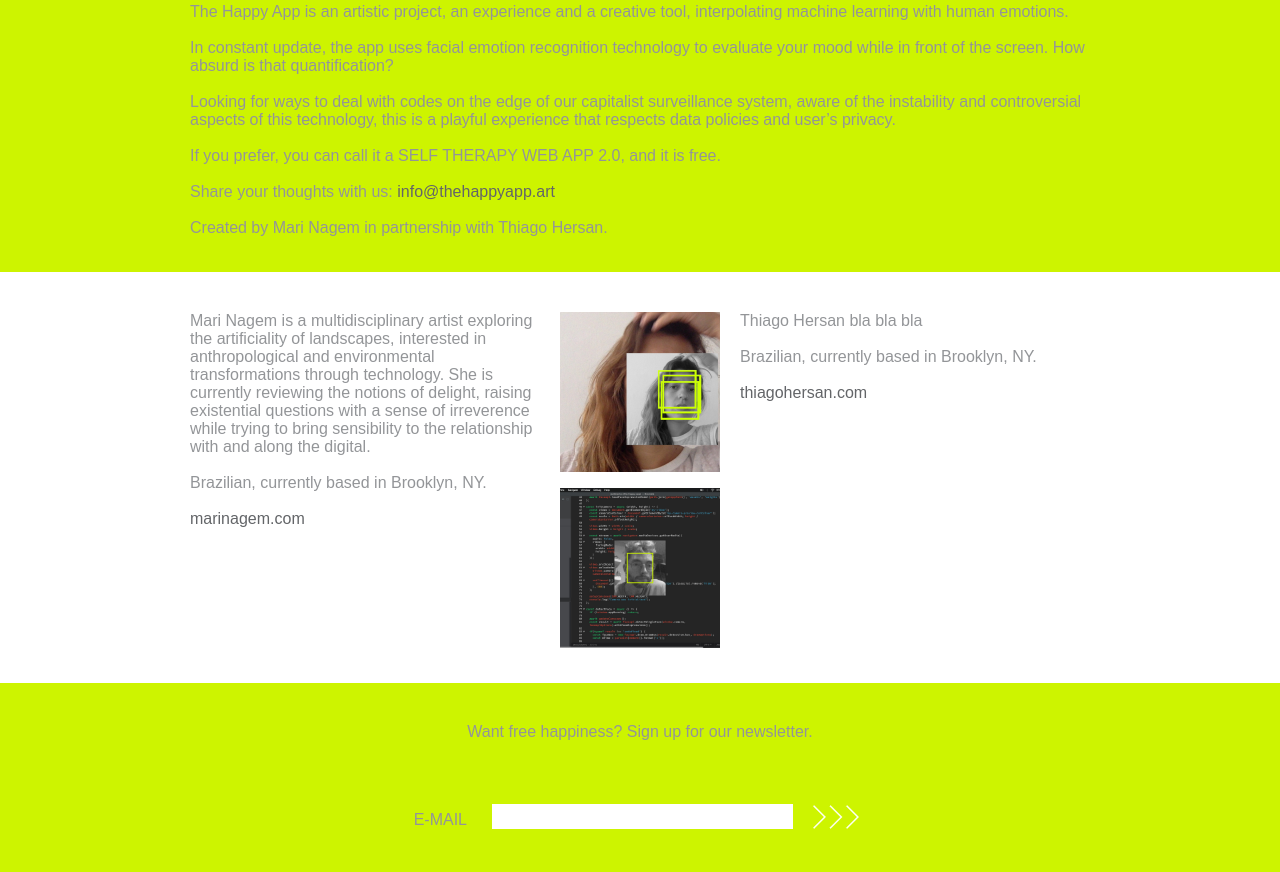
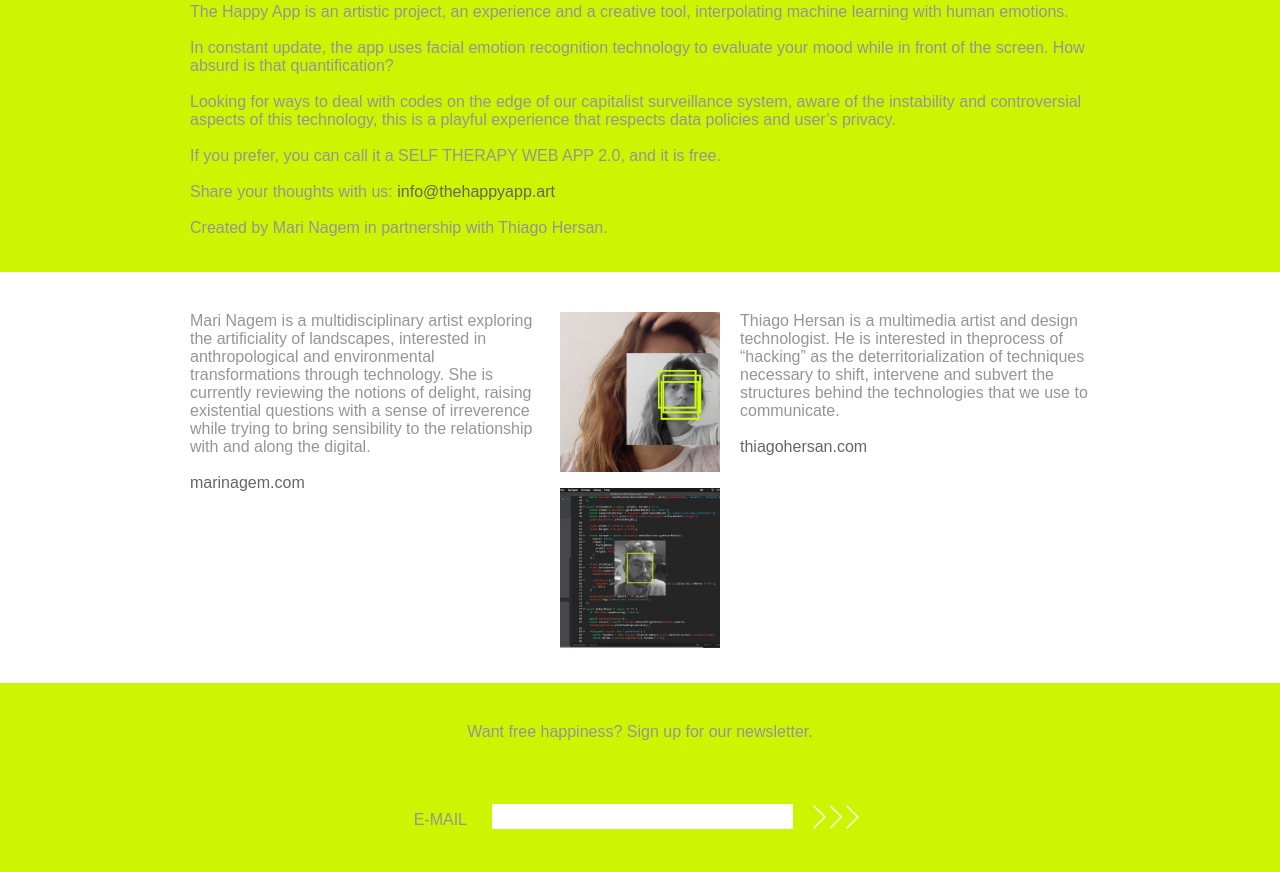
Before and after one commit to the-happy-team/the-happy-page-2021, a plain HTML site: page index.html in a window 1280 px wide. Shown: the part 1197-2069 px from the top of the page. Drawn offline with Linux system fonts and the light colour scheme; a script that the page names is missing; a web font is replaced by a local one.

Commit message:
add/adjust bios

```diff
--- a/index.html
+++ b/index.html
@@ -83,8 +83,6 @@
         <div class="bio-column">
           Mari Nagem is a multidisciplinary artist exploring the artificiality of landscapes, interested in anthropological and environmental transformations through technology. She is currently reviewing the notions of delight, raising existential questions with a sense of irreverence while trying to bring sensibility to the relationship with and along the digital.
           <br><br>
-          Brazilian, currently based in Brooklyn, NY.
-          <br><br>
           <a href="https://marinagem.com" target="_blank">marinagem.com</a>
         </div>
         <div class="bio-column images">
@@ -92,9 +90,7 @@
           <div class="bio-image tgh"></div>
         </div>
         <div class="bio-column">
-          Thiago Hersan bla bla bla
-          <br><br>
-          Brazilian, currently based in Brooklyn, NY.
+          Thiago Hersan is a multimedia artist and design technologist. He is interested in theprocess of “hacking” as the deterritorialization of techniques necessary to shift, intervene and subvert the structures behind the technologies that we use to communicate.
           <br><br>
           <a href="https://thiagohersan.com" target="_blank">thiagohersan.com</a>
         </div>
```
